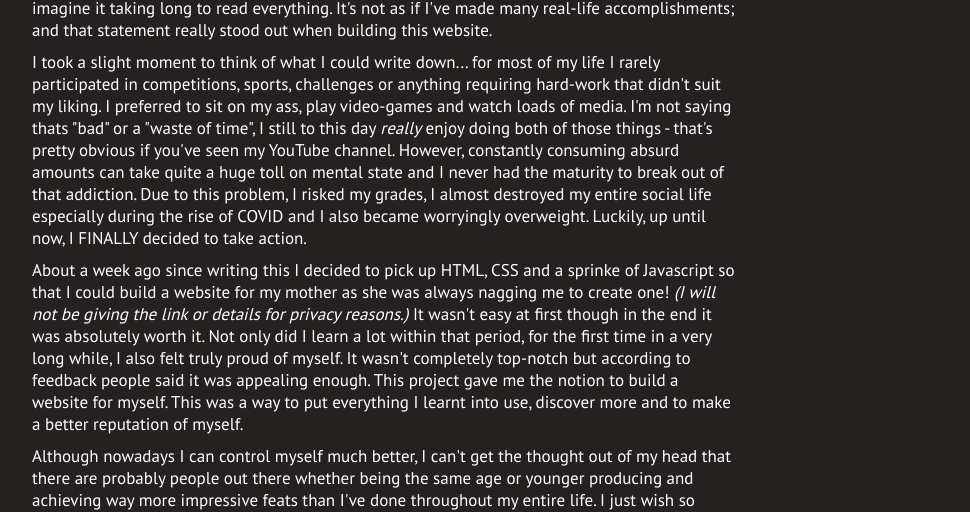
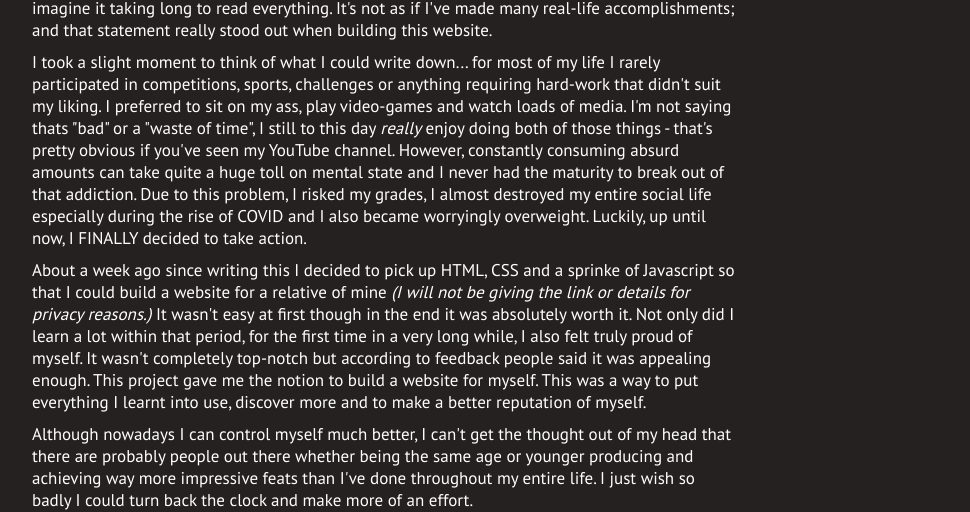
Before and after one commit to xX-Spicyale-Xx/spicywebsite, a plain HTML site: page post1.html in a window 1280 px wide. Shown: the part 448-960 px from the top of the page, without its empty margins (256-1226 px from the left). Drawn offline with Linux system fonts and the light colour scheme; a web font is replaced by a local one.

Commit message:
Update post1.html

```diff
--- a/post1.html
+++ b/post1.html
@@ -27,7 +27,7 @@
             <div class="blog-desc">
                 <p><b>Hey there!</b> Hope you found it somewhat intersting snooping around my page for a bit, I wouldn't imagine it taking long to read everything. It's not as if I've made many real-life accomplishments; and that statement really stood out when building this website.
                 <p>I took a slight moment to think of what I could write down... for most of my life I rarely participated in competitions, sports, challenges or anything requiring hard-work that didn't suit my liking. I preferred to sit on my ass, play video-games and watch loads of media. I'm not saying thats "bad" or a "waste of time", I still to this day <i>really</i> enjoy doing both of those things - that's pretty obvious if you've seen my YouTube channel. However, constantly consuming absurd amounts can take quite a huge toll on mental state and I never had the maturity to break out of that addiction. Due to this problem, I risked my grades, I almost destroyed my entire social life especially during the rise of COVID and I also became worryingly overweight. Luckily, up until now, I FINALLY decided to take action.</p>
-                <p>About a week ago since writing this I decided to pick up HTML, CSS and a sprinke of Javascript so that I could build a website for my mother as she was always nagging me to create one! <i>(I will not be giving the link or details for privacy reasons.)</i> It wasn't easy at first though in the end it was absolutely worth it. Not only did I learn a lot within that period, for the first time in a very long while, I also felt truly proud of myself. It wasn't completely top-notch but according to feedback people said it was appealing enough. This project gave me the notion to build a website for myself. This was a way to put everything I learnt into use, discover more and to make a better reputation of myself.</p>
+                <p>About a week ago since writing this I decided to pick up HTML, CSS and a sprinke of Javascript so that I could build a website for a relative of mine <i>(I will not be giving the link or details for privacy reasons.)</i> It wasn't easy at first though in the end it was absolutely worth it. Not only did I learn a lot within that period, for the first time in a very long while, I also felt truly proud of myself. It wasn't completely top-notch but according to feedback people said it was appealing enough. This project gave me the notion to build a website for myself. This was a way to put everything I learnt into use, discover more and to make a better reputation of myself.</p>
                 <p>Although nowadays I can control myself much better, I can't get the thought out of my head that there are probably people out there whether being the same age or younger producing and achieving way more impressive feats than I've done throughout my entire life. I just wish so badly I could turn back the clock and make more of an effort.</p>
                 <p>If you think you are unable to do something because "you aren't talaneted enough" or you "can't be bothered", you need to <i>snap</i> out of that mindset immediately. You might find it hard, you might think it's impossible, but you are incredibly capable. No matter how slow progress may be, it is a step in the right direction.</p>
                 <p><b>It's better to start now than never.</b></p>
```
